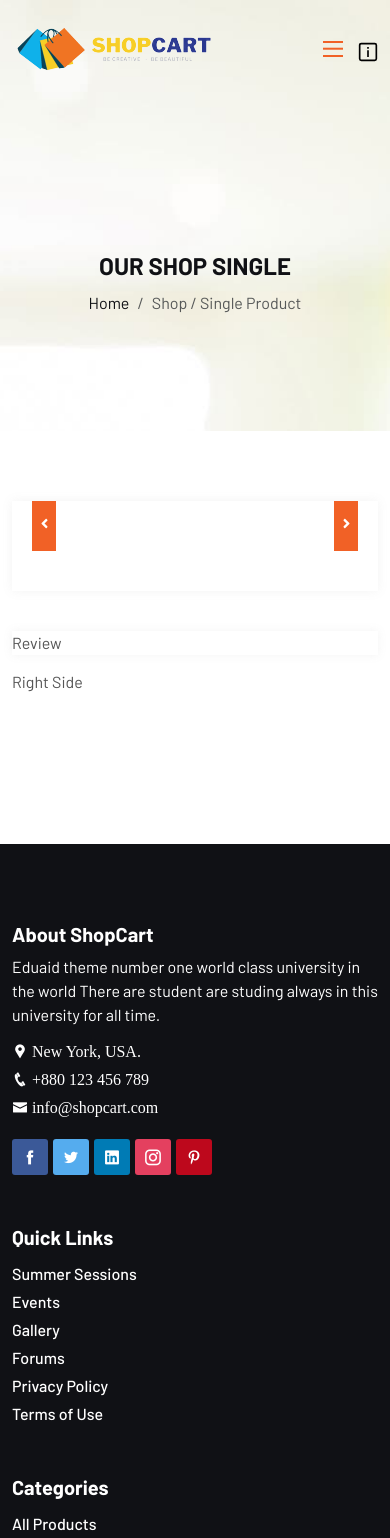
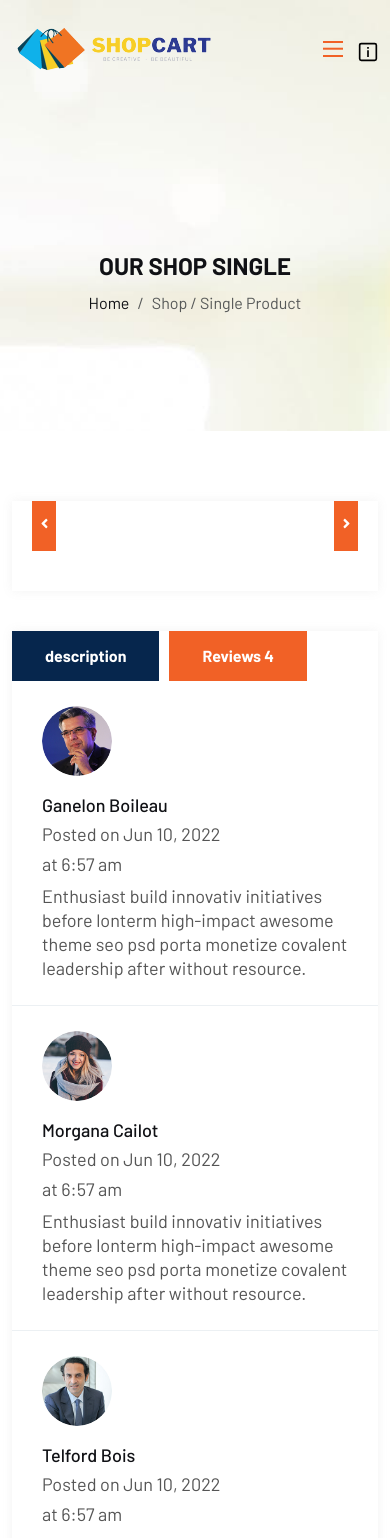
Before and after one commit to JulioBermudez/Full-E-Commerce, a React (Vite) app: page /shop/1 in a window 390 px wide. Shown: the top 1538 px of the page. Built offline with nearby package versions, Linux system fonts and the light colour scheme.

Commit message:
finished the one item page

```diff
--- a/src/components/ProductDisplay/ProductDisplay.jsx
+++ b/src/components/ProductDisplay/ProductDisplay.jsx
@@ -111,8 +111,8 @@ const ProductDisplay = ({ item }) => {
             </i>
           </div>
           {/*CART PLUS MINUS */}
-          <div className="cart-plus-minus" onClick={handleDecrease}>
-            <div className="dec qtybutton">-</div>
+          <div className="cart-plus-minus">
+            <div className="dec qtybutton"  onClick={handleDecrease}>-</div>
             <input
               className="cart-plus-minus-box "
               type="text"
--- /dev/null
+++ b/src/components/Review/Review.jsx
@@ -0,0 +1,193 @@
+import { useState } from "react";
+import Ratting from "../Ratting/Ratting";
+const reviewtitle = "Add a Review";
+
+let ReviewList = [
+  {
+    imgUrl: "/src/assets/images/instructor/01.jpg",
+    imgAlt: "Client thumb",
+    name: "Ganelon Boileau",
+    date: "Posted on Jun 10, 2022 at 6:57 am",
+    desc: "Enthusiast build innovativ initiatives before lonterm high-impact awesome theme seo psd porta monetize covalent leadership after without resource.",
+  },
+  {
+    imgUrl: "/src/assets/images/instructor/02.jpg",
+    imgAlt: "Client thumb",
+    name: "Morgana Cailot",
+    date: "Posted on Jun 10, 2022 at 6:57 am",
+    desc: "Enthusiast build innovativ initiatives before lonterm high-impact awesome theme seo psd porta monetize covalent leadership after without resource.",
+  },
+  {
+    imgUrl: "/src/assets/images/instructor/03.jpg",
+    imgAlt: "Client thumb",
+    name: "Telford Bois",
+    date: "Posted on Jun 10, 2022 at 6:57 am",
+    desc: "Enthusiast build innovativ initiatives before lonterm high-impact awesome theme seo psd porta monetize covalent leadership after without resource.",
+  },
+  {
+    imgUrl: "/src/assets/images/instructor/04.jpg",
+    imgAlt: "Client thumb",
+    name: "Cher Daviau",
+    date: "Posted on Jun 10, 2022 at 6:57 am",
+    desc: "Enthusiast build innovativ initiatives before lonterm high-impact awesome theme seo psd porta monetize covalent leadership after without resource.",
+  },
+];
+
+const Review = () => {
+  const [reviewShow, setReviewShow] = useState(true);
+
+  return (
+    <>
+      <ul
+        className={`review-nav lab-ul ${
+          reviewShow ? "RevActive" : "DescActive"
+        }`}
+      >
+        <li className="desc" onClick={() => setReviewShow(!reviewShow)}>
+          description
+        </li>
+        <li className="rev" onClick={() => setReviewShow(!reviewShow)}>
+          Reviews 4
+        </li>
+      </ul>
+      {/*DESCRIPTION AND REVIEW CONTENT*/}
+      <div
+        className={`review-content ${
+          reviewShow ? "review-content-show" : "description-show"
+        }`}
+      >
+        <div className="review-showing">
+          <ul className="content lab-ul">
+            {ReviewList.map((review, i) => (
+              <li key={i}>
+                <div className="post-thumb">
+                  <img src={review.imgUrl} alt="" />
+                </div>
+                <div className="post-content">
+                  <div className="entry-meta">
+                    <div className="posted-on">
+                      <a href="#">{review.name}</a>
+                      <p>{review.date}</p>
+                    </div>
+                  </div>
+                  <div className="entry-content">
+                    <p>{review.desc}</p>
+                  </div>
+                </div>
+              </li>
+            ))}
+          </ul>
+
+          {/*ADD REVIEW FIELD*/}
+          <div className="client-review">
+            <div className="review-form">
+              <div className="review-title">
+                <h5>{reviewtitle}</h5>
+              </div>
+              <form action="action" className="row">
+                <div className="col-md-4 col-12">
+                  <input
+                    type="text"
+                    name="name"
+                    id="name"
+                    placeholder="Full Name"
+                  />
+                </div>
+                <div className="col-md-4 col-12">
+                  <input
+                    type="email"
+                    name="email"
+                    id="email"
+                    placeholder="Email"
+                    formNoValidate
+                  />
+                </div>
+                <div className="col-md-4 col-12">
+                  <div className="rating">
+                    <span className="me-2">Your rating</span>
+                    <Ratting />
+                  </div>
+                </div>
+                <div className="col-md-12 col-12">
+                  <textarea
+                    name="message"
+                    id="message"
+                    rows="8"
+                    placeholder="Tipe Here Your Message"
+                  ></textarea>
+                </div>
+                <div className="col-12">
+                  <button type="submit" className="default-button">
+                    <span>Submit Review</span>
+                  </button>
+                </div>
+              </form>
+            </div>
+          </div>
+        </div>
+
+        {/*DESCRIPTIONS */}
+        <div className="description">
+          <p>
+            Lorem ipsum dolor sit amet consectetur adipisicing elit. Error,
+            cumque debitis. Asperiores dolores pariatur illum voluptate
+            necessitatibus, perferendis adipisci voluptatum quos nihil ducimus
+            voluptatem delectus alias itaque, praesentium maiores laudantium
+            atque sint nulla repudiandae? Ducimus doloremque in veniam
+            distinctio quo error, reiciendis minima natus exercitationem
+            voluptatum explicabo dolor! Consequatur, at. Lorem ipsum dolor sit
+            amet consectetur adipisicing elit. Error, cumque debitis. Asperiores
+            dolores pariatur illum voluptate necessitatibus, perferendis
+            adipisci voluptatum quos nihil ducimus voluptatem delectus alias
+            itaque, praesentium maiores laudantium atque sint nulla repudiandae?
+            Ducimus doloremque in veniam distinctio quo error, reiciendis minima
+            natus exercitationem voluptatum explicabo dolor! Consequatur, at.
+          </p>
+          <div className="post-item">
+            <div className="post-thumb">
+              <img src="/src/assets/images/shop/01.jpg" alt="" />
+            </div>
+            <div className="post-content">
+              <ul className="lab-ul">
+                <li>
+                  Lorem ipsum dolor sit amet consectetur adipisicing elit.
+                  Maxime, quibusdam?
+                </li>
+                <li>
+                  Lorem ipsum dolor sit amet consectetur adipisicing elit.
+                  Maxime, quibusdam?
+                </li>
+                <li>
+                  Lorem ipsum dolor sit amet consectetur adipisicing elit.
+                  Maxime, quibusdam?
+                </li>
+                <li>
+                  Lorem ipsum dolor sit amet consectetur adipisicing elit.
+                  Maxime, quibusdam?
+                </li>
+              </ul>
+            </div>
+          </div>
+          <p>
+            Lorem ipsum dolor sit amet consectetur adipisicing elit. Error,
+            cumque debitis. Asperiores dolores pariatur illum voluptate
+            necessitatibus, perferendis adipisci voluptatum quos nihil ducimus
+            voluptatem delectus alias itaque, praesentium maiores laudantium
+            atque sint nulla repudiandae? Ducimus doloremque in veniam
+            distinctio quo error, reiciendis minima natus exercitationem
+            voluptatum explicabo dolor! Consequatur, at.
+            Lorem ipsum dolor sit amet consectetur adipisicing elit. Error,
+            cumque debitis. Asperiores dolores pariatur illum voluptate
+            necessitatibus, perferendis adipisci voluptatum quos nihil ducimus
+            voluptatem delectus alias itaque, praesentium maiores laudantium
+            atque sint nulla repudiandae? Ducimus doloremque in veniam
+            distinctio quo error, reiciendis minima natus exercitationem
+            voluptatum explicabo dolor! Consequatur, at.
+          </p>
+        </div>
+      </div>
+    </>
+  );
+};
+
+export default Review;
--- /dev/null
+++ b/src/pages/CartPage/CartPage.jsx
@@ -0,0 +1,10 @@
+import { useState } from "react"
+
+const CartPage = () => {
+    const [cartItems, setCartItems] = useState([])
+  return (
+    <div>CartPage</div>
+  )
+}
+
+export default CartPage
--- a/src/pages/SingleProduct/SingleProduct.jsx
+++ b/src/pages/SingleProduct/SingleProduct.jsx
@@ -11,6 +11,9 @@ import { Swiper, SwiperSlide } from "swiper/react";
 import "swiper/css";
 import { Autoplay } from "swiper/modules";
 import ProductDisplay from "../../components/ProductDisplay/ProductDisplay";
+import Review from "../../components/Review/Review";
+import PopularPost from "../../components/PopularPost/PopularPost";
+import Tags from "../../components/Tags/Tags";
 
 const SingleProduct = () => {
   const [product, setProduct] = useState([]);
@@ -85,12 +88,17 @@ const SingleProduct = () => {
                     </div>
                   </div>
                 </div>
-                <div className="review">Review</div>
+                <div className="review"><Review/></div>
               </article>
+
             </div>
+            {/*RIGHT SIDE */}
             <div className="col-lg-4 col-12">
-              {/*RIGHT SIDE */}
-              Right Side
+              <aside className="ps-lg-4">
+                <PopularPost/>
+                <Tags/>
+              </aside>
+
             </div>
           </div>
         </div>
```
Also changed, not shown: src/main.jsx (+6 -1 lines).
